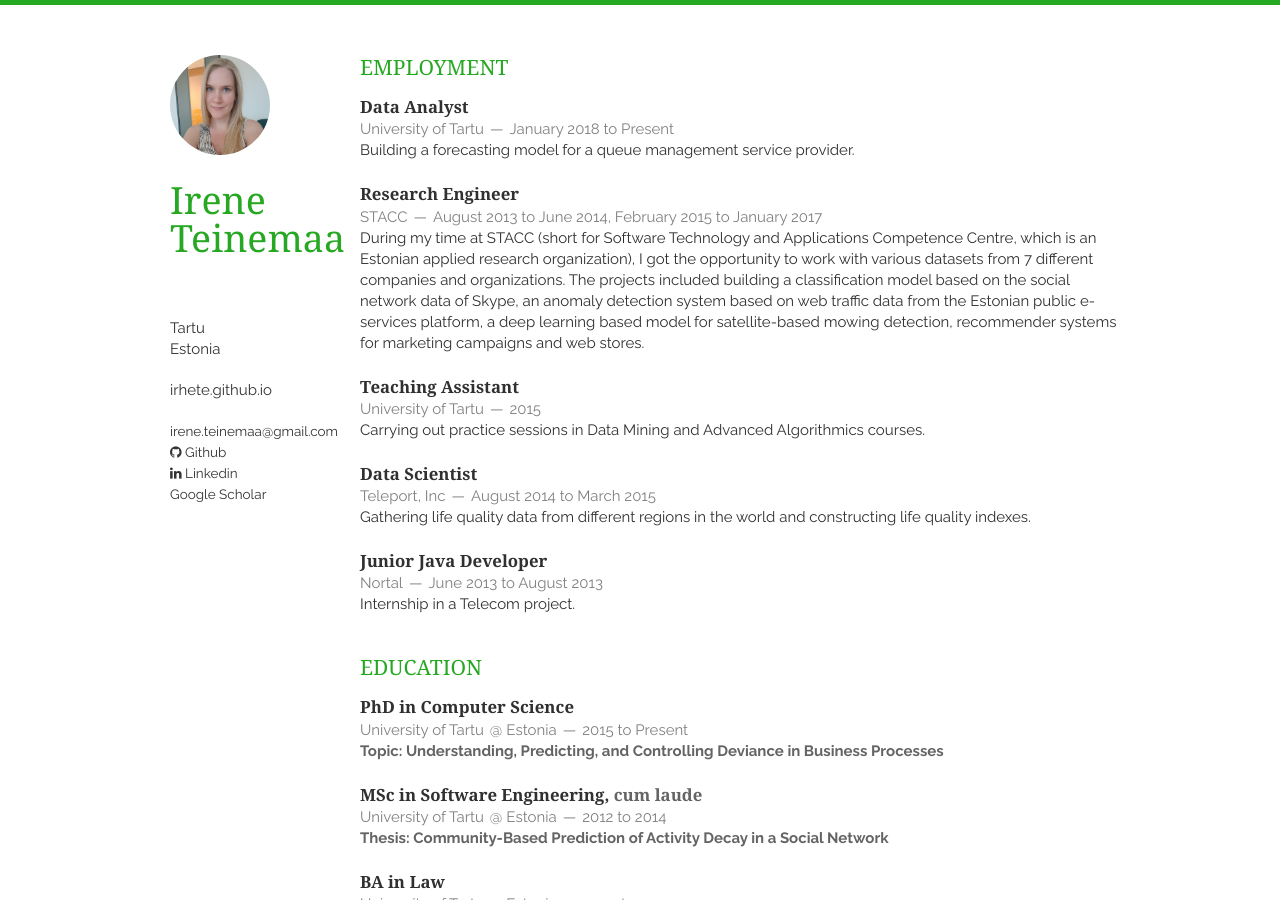
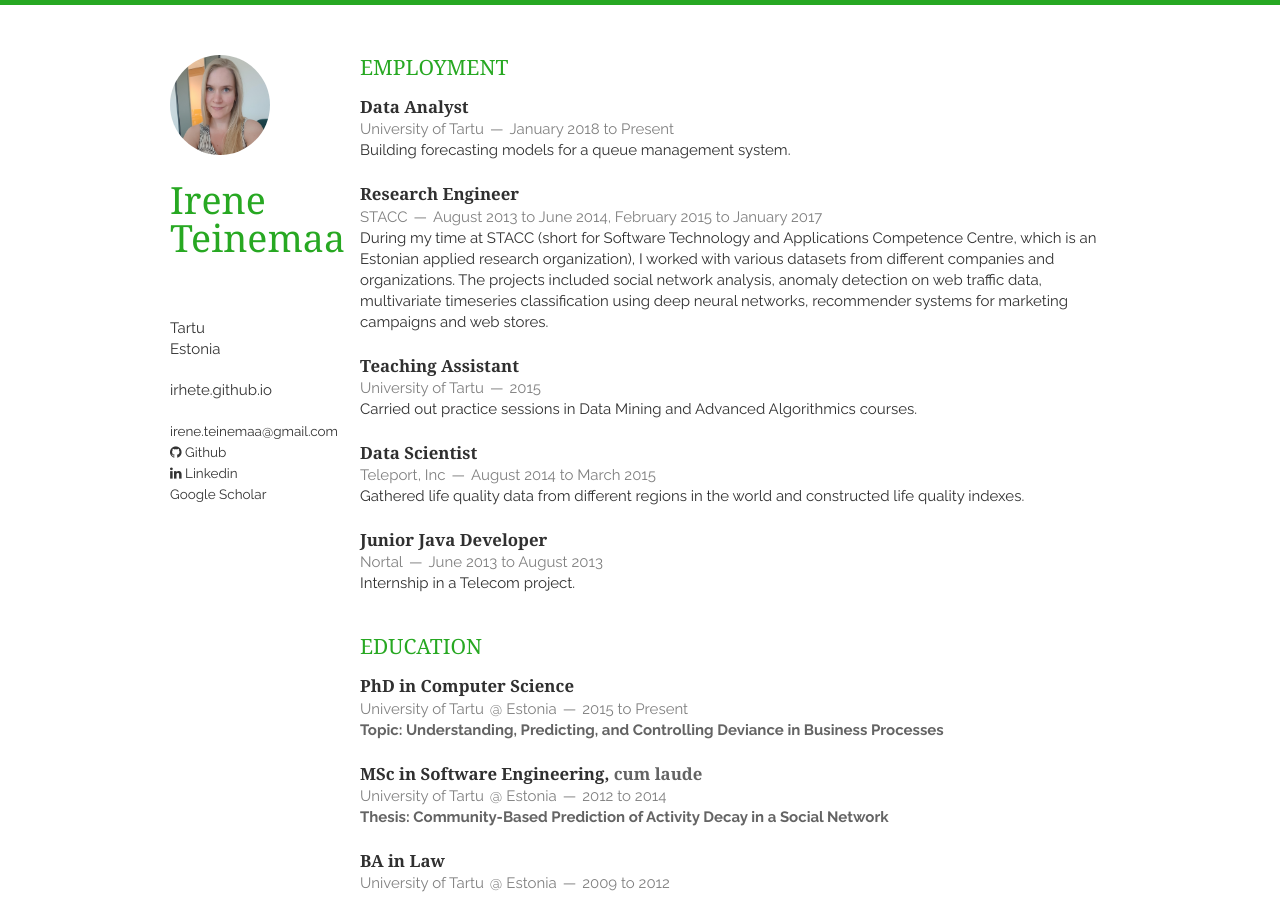
Before and after one commit to irhete/resume, a Jekyll site: the page built from index.html, in a window 1280 px wide and 900 px high. Built offline with Jekyll 4.4.1, drawn with Linux system fonts in a browser that asks for light colours; nearby versions of some CDN libraries; the list of posts is cut into pages by our own code; a style sheet for code colours, icons or effects is not loaded.

Commit message:
Updated CV

```diff
--- a/_includes/employment.html
+++ b/_includes/employment.html
@@ -5,28 +5,28 @@
             <h1>Data Analyst</h1>
             <span><address>University of Tartu</address><time>January 2018 to Present</time></span>
         </header>
-        <p>Building a forecasting model for a queue management service provider.</p>
+        <p>Building forecasting models for a queue management system.</p>
     </article>
     <article>
         <header>
             <h1>Research Engineer</h1>
             <span><address>STACC</address><time>August 2013 to June 2014, February 2015 to January 2017</time></span>
         </header>
-        <p>During my time at STACC (short for Software Technology and Applications Competence Centre, which is an Estonian applied research organization), I got the opportunity to work with various datasets from 7 different companies and organizations. The projects included building a classification model based on the social network data of Skype, an anomaly detection system based on web traffic data from the Estonian public e-services platform, a deep learning based model for satellite-based mowing detection, recommender systems for marketing campaigns and web stores.</p>
+        <p>During my time at STACC (short for Software Technology and Applications Competence Centre, which is an Estonian applied research organization), I worked with various datasets from different companies and organizations. The projects included social network analysis, anomaly detection on web traffic data, multivariate timeseries classification using deep neural networks, recommender systems for marketing campaigns and web stores.</p>
     </article>
     <article>
         <header>
             <h1>Teaching Assistant</h1>
             <span><address>University of Tartu</address><time>2015</time></span>
         </header>
-        <p>Carrying out practice sessions in Data Mining and Advanced Algorithmics courses.</p>
+        <p>Carried out practice sessions in Data Mining and Advanced Algorithmics courses.</p>
     </article>
     <article>
         <header>
             <h1>Data Scientist</h1>
             <span><address>Teleport, Inc</address><time>August 2014 to March 2015</time></span>
         </header>
-        <p>Gathering life quality data from different regions in the world and constructing life quality indexes.</p>
+        <p>Gathered life quality data from different regions in the world and constructed life quality indexes.</p>
     </article>
 
     <article>
```
